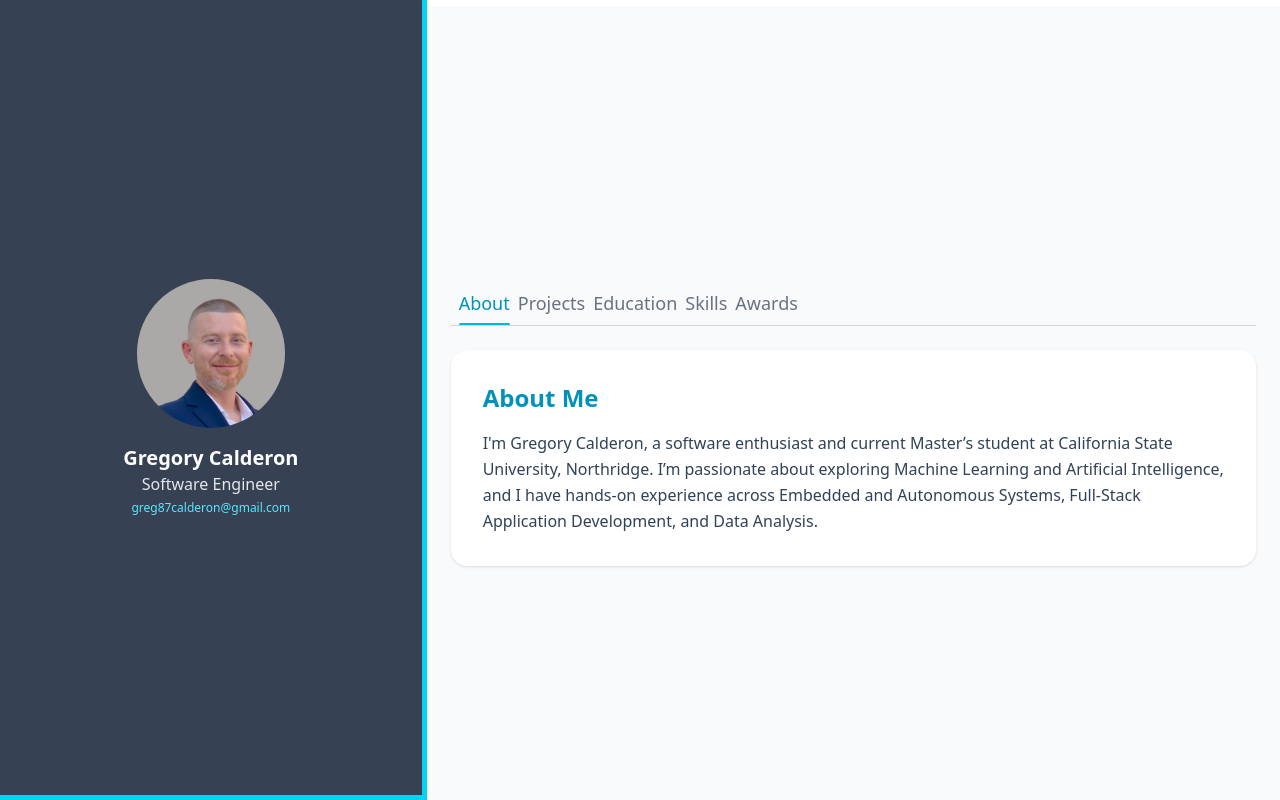
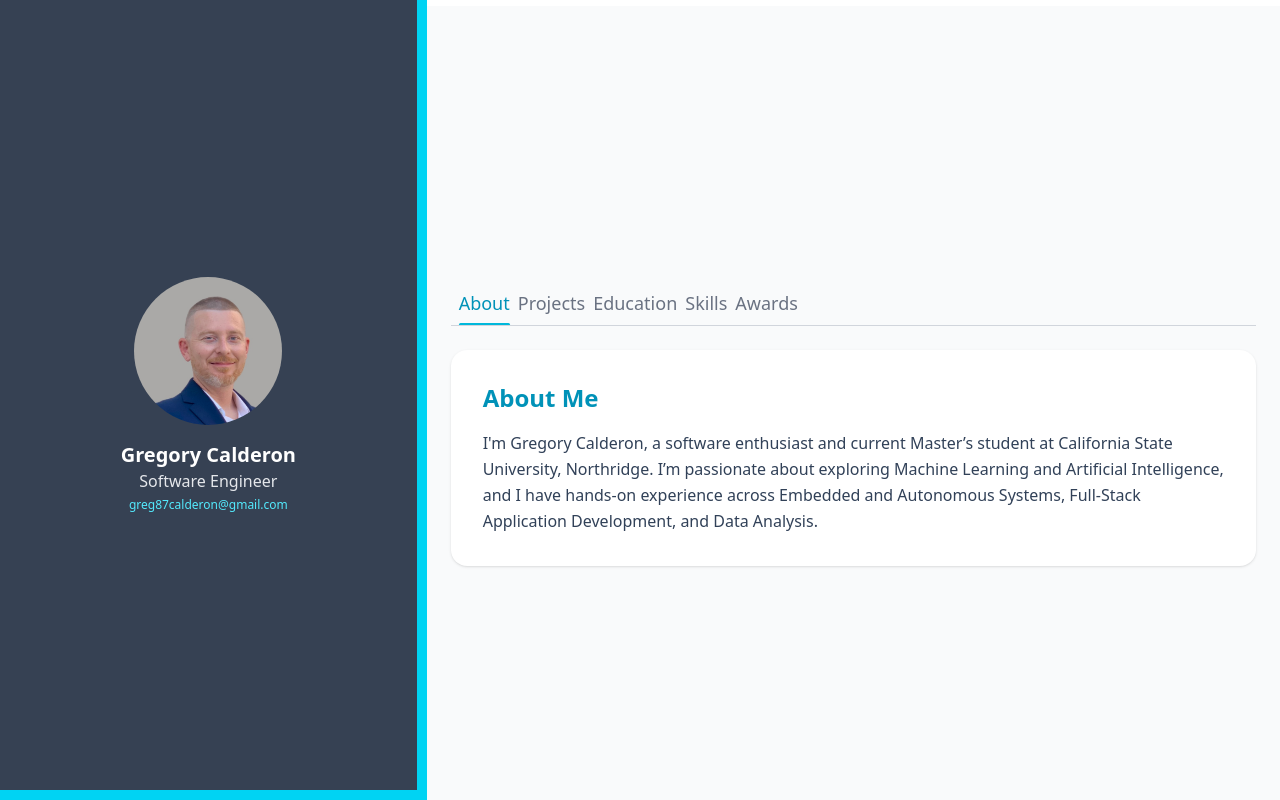
Before and after one commit to greg-of-Earth/greg-of-Earth_portfolio, a Next.js app: page / in a window 1280 px wide. Built offline with nearby package versions, Linux system fonts and the light colour scheme.

Commit message:
border thicker

```diff
--- a/src/components/Sidebar.tsx
+++ b/src/components/Sidebar.tsx
@@ -6,7 +6,7 @@ interface SidebarProps {
 
 const Sidebar: React.FC<SidebarProps> = ({ className }) => {
   return (
-    <aside className={`flex-shrink-0 h-[35vh] flex items-center md:h-screen w-full md:w-1/3 bg-gray-700 border-b-5 md:border-r-5 border-cyan-400 flex items-center justify-center relative ${className || ""}`}>
+    <aside className={`flex-shrink-0 h-[35vh] flex items-center md:h-screen w-full md:w-1/3 bg-gray-700 border-b-10 md:border-r-10 border-cyan-400 flex items-center justify-center relative ${className || ""}`}>
         <div className="flex flex-col items-center text-center">
             <Image
                 src="/profile.jpg"
```
